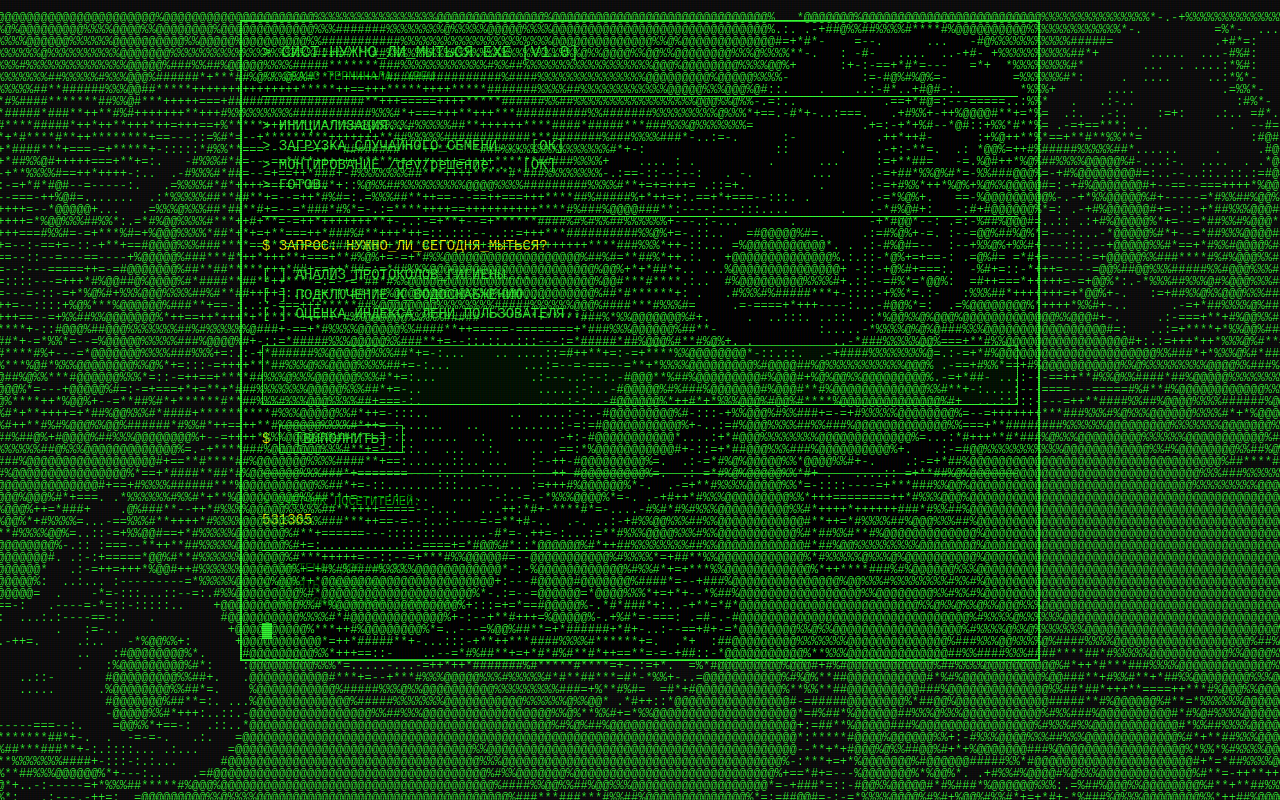
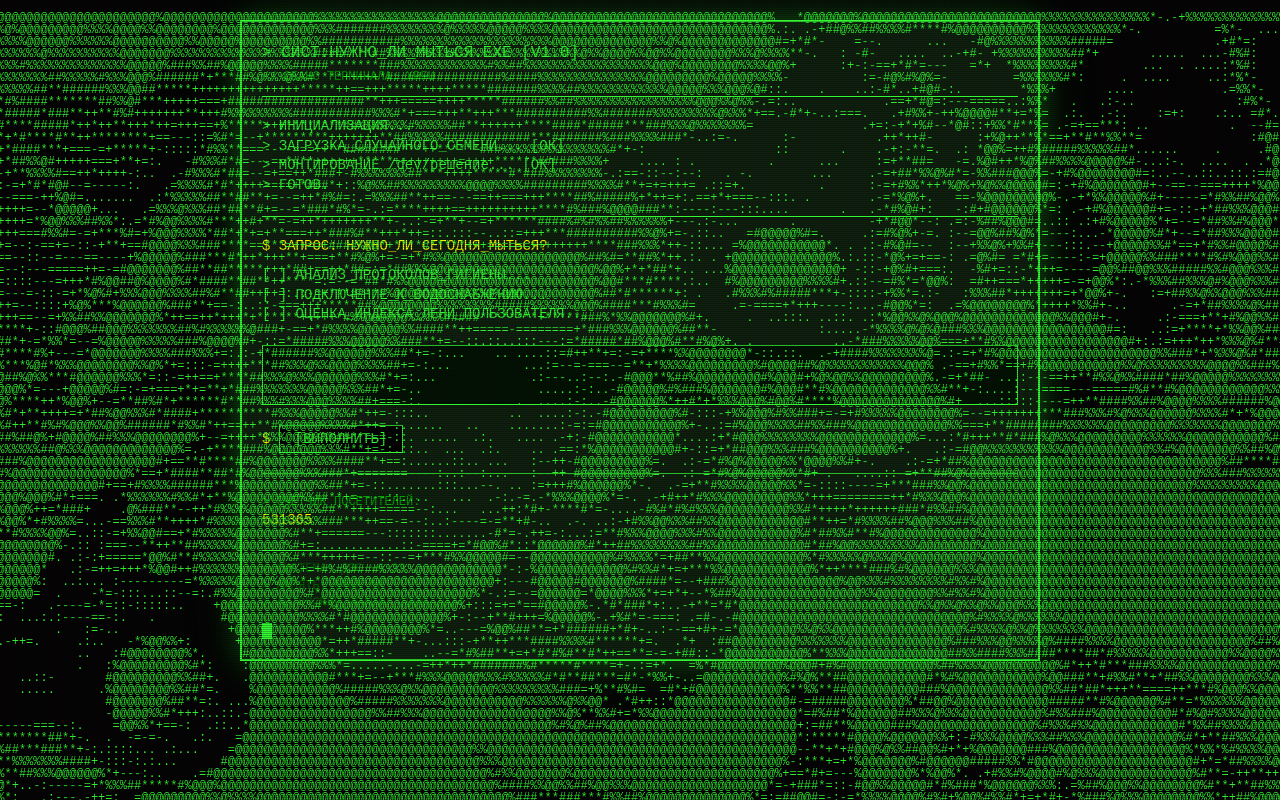
Before and after one commit to corpz/wowshit, a plain HTML site: page index.html in a window 1280 px wide. Drawn offline with Linux system fonts and the light colour scheme.

Commit message:
Increase contrast: darken body bg, lighten terminal with glow effect

```diff
--- a/index.html
+++ b/index.html
@@ -13,7 +13,7 @@
 
         body {
             font-family: "Courier New", "Courier", monospace;
-            background: #0c0c0c;
+            background: #020202;
             color: #33ff33;
             min-height: 100vh;
             padding: 20px;
@@ -65,7 +65,10 @@
             margin: 0 auto;
             border: 2px solid #33ff33;
             padding: 20px;
-            background: rgba(0, 0, 0, 0.9);
+            background: #0d1f0d;
+            box-shadow: 0 0 30px rgba(51, 255, 51, 0.3),
+                        0 0 60px rgba(51, 255, 51, 0.1),
+                        inset 0 0 20px rgba(51, 255, 51, 0.05);
         }
 
         /* Header */
```
